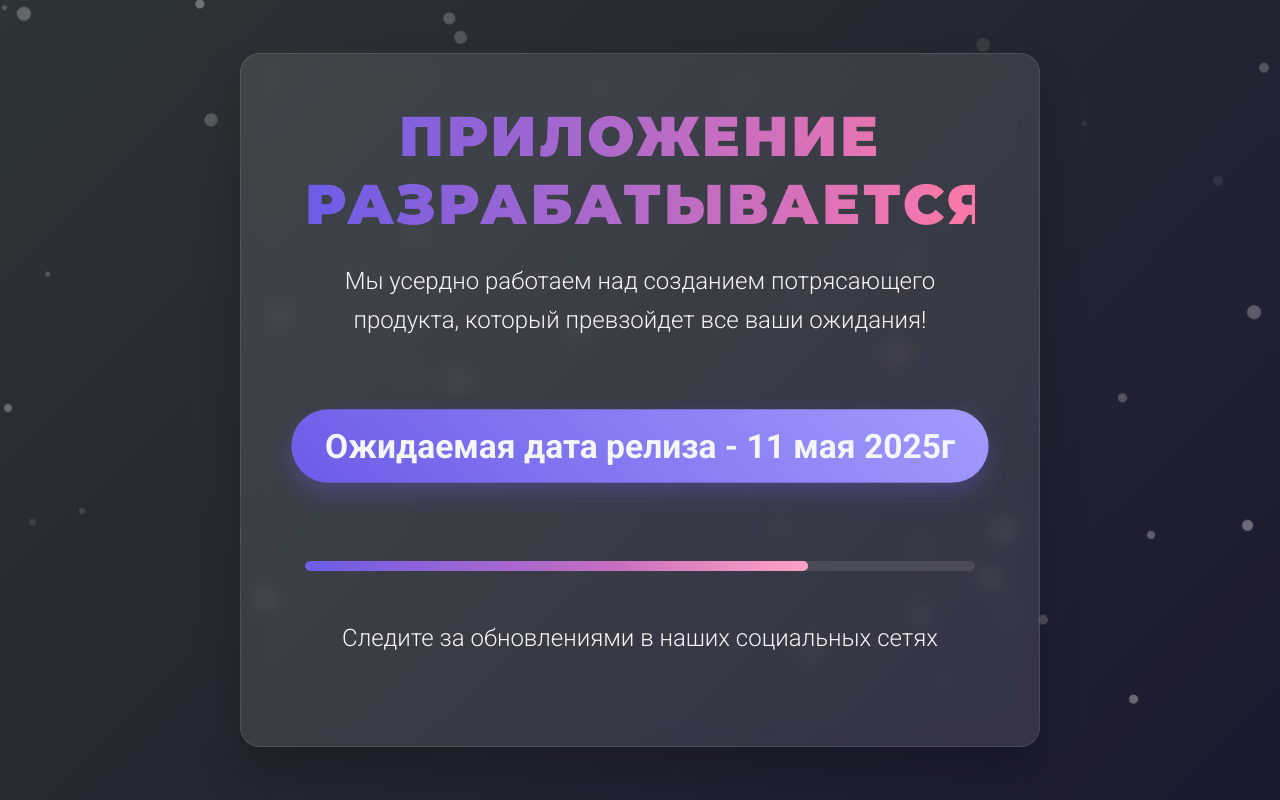
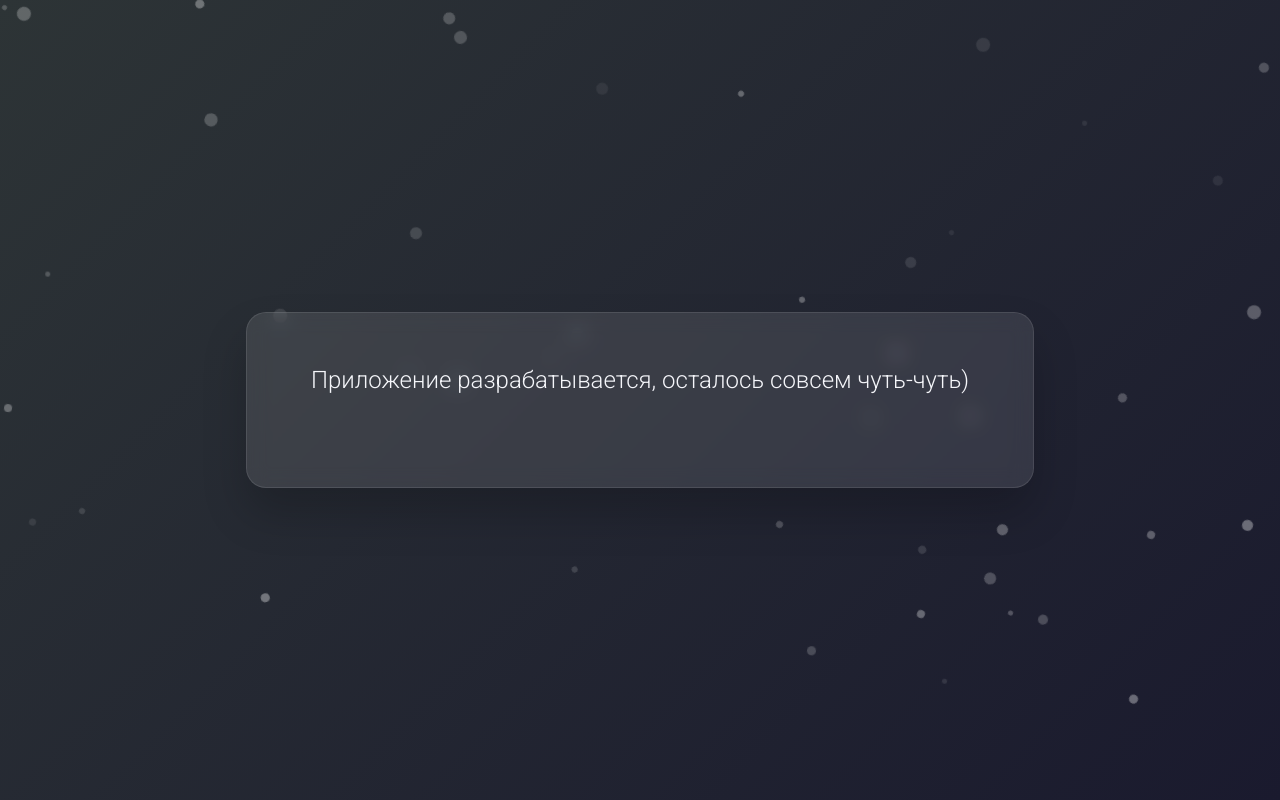
Before and after one commit to Leonidos67/loyage, a plain HTML site: page index.html in a window 1280 px wide. Drawn offline with Linux system fonts and the light colour scheme.

Commit message:
Update index.html

```diff
--- a/index.html
+++ b/index.html
@@ -72,85 +72,6 @@
             font-weight: 300;
         }
 
-        .highlight {
-            color: var(--accent);
-            font-weight: 700;
-            position: relative;
-            display: inline-block;
-        }
-
-        .highlight::after {
-            content: '';
-            position: absolute;
-            bottom: -5px;
-            left: 0;
-            width: 100%;
-            height: 3px;
-            background: var(--accent);
-            transform: scaleX(0);
-            transform-origin: right;
-            transition: transform 0.3s;
-        }
-
-        .highlight:hover::after {
-            transform: scaleX(1);
-            transform-origin: left;
-        }
-
-        .date {
-            font-size: 2rem;
-            font-weight: 700;
-            margin: 2rem 0;
-            display: inline-block;
-            padding: 1rem 2rem;
-            border-radius: 50px;
-            background: linear-gradient(45deg, var(--primary), var(--secondary));
-            box-shadow: 0 10px 20px rgba(108, 92, 231, 0.3);
-            animation: pulse 2s infinite;
-        }
-
-        .progress-container {
-            width: 100%;
-            height: 10px;
-            background: rgba(255, 255, 255, 0.1);
-            border-radius: 10px;
-            margin: 3rem 0;
-            overflow: hidden;
-        }
-
-        .progress-bar {
-            height: 100%;
-            width: 0;
-            background: linear-gradient(to right, var(--primary), var(--accent));
-            border-radius: 10px;
-            transition: width 1s ease-out;
-            position: relative;
-            overflow: hidden;
-        }
-
-        .progress-bar::after {
-            content: '';
-            position: absolute;
-            top: 0;
-            left: 0;
-            right: 0;
-            bottom: 0;
-            background: linear-gradient(90deg,
-                            transparent,
-                            rgba(255, 255, 255, 0.4),
-                            transparent);
-            animation: shine 2s infinite;
-        }
-
-        .particles {
-            position: absolute;
-            top: 0;
-            left: 0;
-            width: 100%;
-            height: 100%;
-            z-index: 0;
-            overflow: hidden;
-        }
 
         .particle {
             position: absolute;
@@ -191,13 +112,7 @@
     <div class="particles" id="particles"></div>
     <div class="container">
         <div class="card" id="card">
-            <h1>Приложение разрабатывается</h1>
-            <p>Мы усердно работаем над созданием потрясающего продукта, который превзойдет все ваши ожидания!</p>
-            <div class="date">Ожидаемая дата релиза - 11 мая 2025г</div>
-            <div class="progress-container">
-                <div class="progress-bar" id="progress"></div>
-            </div>
-            <p>Следите за обновлениями в наших социальных сетях</p>
+            <p>Приложение разрабатывается, осталось совсем чуть-чуть)</p>
         </div>
     </div>
 
```
